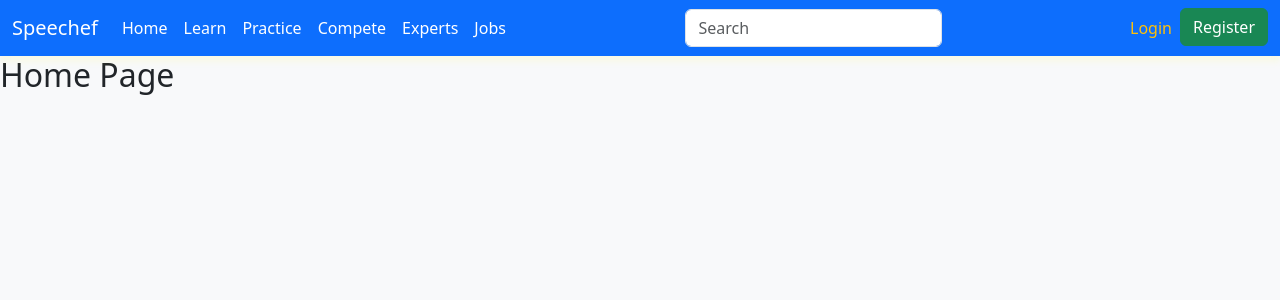
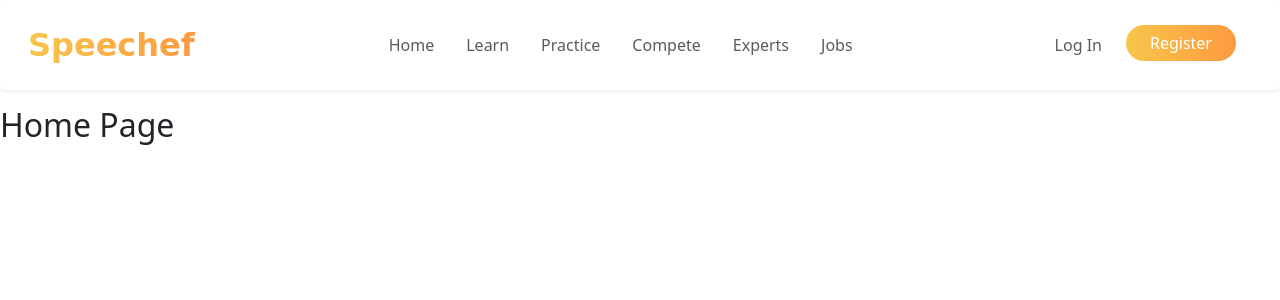
Before and after one commit to Speechef/speechef.core, a Django app: page /home/ in a window 1280 px wide. Shown: the top 300 px of the page. Run offline with Django 5.2, Linux system fonts and the light colour scheme.

Commit message:
Updated navbar design

```diff
--- /dev/null
+++ b/static/base.css
@@ -0,0 +1,23 @@
+.navbar-brand {
+  font-size: 2rem;
+  font-family: 'brush script mt', cursive;
+  font-weight: bold;
+  background: linear-gradient(to right, hsl(43, 91%, 63%), #fe9940);
+  -webkit-background-clip: text;
+  background-clip: text;
+  -webkit-text-fill-color: transparent;
+}
+
+/* For hovering over Navbar brand */
+.navbar-brand:hover {
+  background: linear-gradient(to right, #141c52, #fe9940);
+  -webkit-background-clip: text;
+  background-clip: text;
+  -webkit-text-fill-color: transparent;
+}
+
+.gradient-button {
+  background: linear-gradient(to right, hsl(43, 91%, 63%), #fe9940);
+  display: block;
+  border: none;
+}
--- a/templates/base.html
+++ b/templates/base.html
@@ -1,64 +1,58 @@
+{% load static %}
+
 <!DOCTYPE html>
 <html lang="en">
 <head>
   <meta charset="utf-8">
   <title>Speechef</title>
   <!-- <link rel="stylesheet" href="https://cdn.simplecss.org/simple.min.css"> -->
-    <link href="https://cdn.jsdelivr.net/npm/bootstrap@5.3.2/dist/css/bootstrap.min.css" rel="stylesheet" integrity="sha384-T3c6CoIi6uLrA9TneNEoa7RxnatzjcDSCmG1MXxSR1GAsXEV/Dwwykc2MPK8M2HN" crossorigin="anonymous">
+  <link href="https://cdn.jsdelivr.net/npm/bootstrap@5.3.2/dist/css/bootstrap.min.css" rel="stylesheet"
+    integrity="sha384-T3c6CoIi6uLrA9TneNEoa7RxnatzjcDSCmG1MXxSR1GAsXEV/Dwwykc2MPK8M2HN" crossorigin="anonymous">
   <link rel="stylesheet" href="https://cdnjs.cloudflare.com/ajax/libs/font-awesome/5.15.4/css/all.min.css">
+  <link rel="stylesheet" href="{% static 'base.css' %}" />
 
-</head>
-    <style>
-        .navbar {
-            box-shadow: 0 6px 6px rgba(244, 253, 71, 0.1);
-        }
-    </style>
   {% block page_head %}
   {% endblock page_head%}
 </head>
-<body class="bg-light">
-    <nav class="navbar navbar-expand-lg bg-primary">
+
+<body>
+  <nav class="navbar navbar-expand-lg shadow-sm p-3 mb-3 bg-white rounded">
     <div class="container-fluid">
-            <a class="navbar-brand  text-white" href="{% url 'landing_page' %}">Speechef</a>
-            <button class="navbar-toggler" type="button" data-bs-toggle="collapse" data-bs-target="#navbarSupportedContent" aria-controls="navbarSupportedContent" aria-expanded="false" aria-label="Toggle navigation">
+      <a class="navbar-brand" href="{% url 'landing_page' %}">Speechef</a>
+      <button class="navbar-toggler" type="button" data-bs-toggle="collapse" data-bs-target="#navbarSupportedContent"
+        aria-controls="navbarSupportedContent" aria-expanded="false" aria-label="Toggle navigation">
         <span class="navbar-toggler-icon"></span>
       </button>
       <div class="collapse navbar-collapse" id="navbarSupportedContent">
-                <ul class="navbar-nav me-auto mb-2 mb-lg-0">
-                    <li class="nav-item">
-                        <a class="nav-link active text-white" aria-current="page" href="{% url 'home_index' %}">Home</a>
+        <ul class="navbar-nav mx-auto mb-1 mb-lg-0">
+          <li class="nav-item me-3">
+            <a class="nav-link" href="{% url 'home_index' %}">Home</a>
           </li>
-                    <li class="nav-item">
-                        <a class="nav-link text-white" href="{% url 'learn_index' %}">Learn</a>
+          <li class="nav-item me-3">
+            <a class="nav-link" href="{% url 'learn_index' %}">Learn</a>
           </li>
-                    <li class="nav-item">
-                        <a class="nav-link text-white" href="{% url 'home_index'%}">Practice</a>
+          <li class="nav-item me-3">
+            <a class="nav-link" href="{% url 'home_index'%}">Practice</a>
           </li class="nav-item">
-                    <li>
-                        <a class="nav-link text-white" href="">Compete</a>
+          <li class="nav-item me-3">
+            <a class="nav-link" href="">Compete</a>
           </li>
-                    <li>
-                        <a class="nav-link text-white" href="">Experts</a>
+          <li class="nav-item me-3">
+            <a class="nav-link" href="">Experts</a>
           </li>
-                    <li>
-                        <a class="nav-link text-white" href="">Jobs</a>
+          <li class="nav-item me-3">
+            <a class="nav-link" href="">Jobs</a>
           </li>
         </ul>
-                <form class="d-flex me-auto" role="search">
-                    <input class="form-control me-2 " type="search" placeholder="Search" aria-label="Search">
-                    <!-- <button class="btn btn-success" type="submit">Search</button> -->
-                </form>
         <ul class="navbar-nav mb-2 mb-lg-0">
-                    <li class="nav-item">
-                        <a class="nav-link text-warning" href="{% url 'login'%}">Login</a>
+          <li class="nav-item me-3">
+            <a class="nav-link" href="{% url 'login'%}">Log In</a>
             <!-- <button class="btn btn-success bg-light text-warning" type="">Login</button> -->
-
           </li>
-                    <li class="nav-item">
-                        <button class="btn btn-success" type="">
+          <li class="nav-item me-3">
+            <button class="btn btn-success rounded-pill px-4 gradient-button" type="">
               <a href="{% url 'register'%}" class="text-decoration-none text-white">Register</a>
             </button>
-                        <!-- <a class="nav-link text-white" href="">Sign up</a> -->
           </li>
         </ul>
       </div>
@@ -69,7 +63,9 @@
 
   {% block page_content %}
   {% endblock page_content %}
-    <script src="https://cdn.jsdelivr.net/npm/bootstrap@5.3.2/dist/js/bootstrap.bundle.min.js" integrity="sha384-C6RzsynM9kWDrMNeT87bh95OGNyZPhcTNXj1NW7RuBCsyN/o0jlpcV8Qyq46cDfL" crossorigin="anonymous"></script>
+  <script src="https://cdn.jsdelivr.net/npm/bootstrap@5.3.2/dist/js/bootstrap.bundle.min.js"
+    integrity="sha384-C6RzsynM9kWDrMNeT87bh95OGNyZPhcTNXj1NW7RuBCsyN/o0jlpcV8Qyq46cDfL"
+    crossorigin="anonymous"></script>
 </body>
 
 </html>
```
Lines whose indentation alone changed are shown as unchanged.
